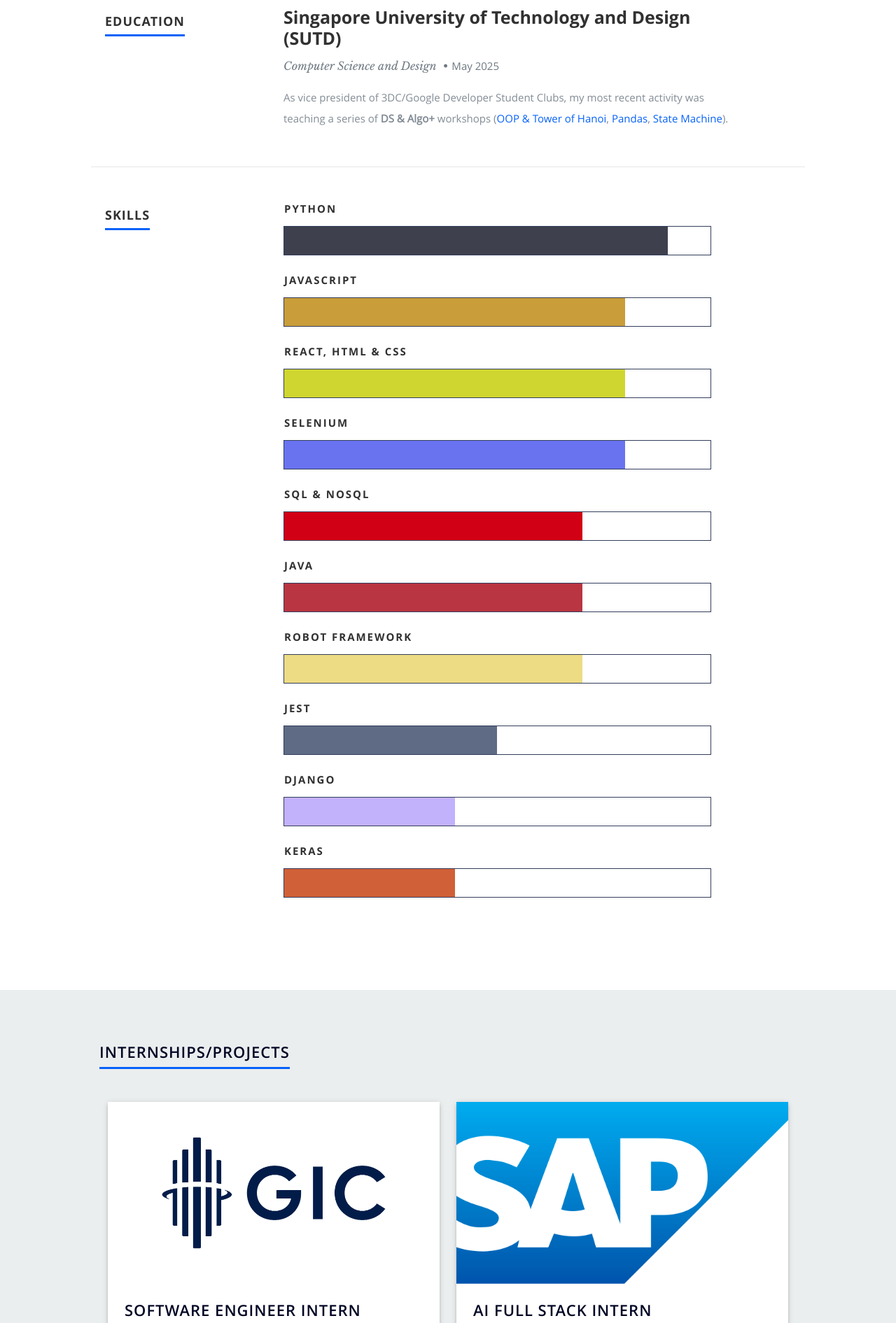
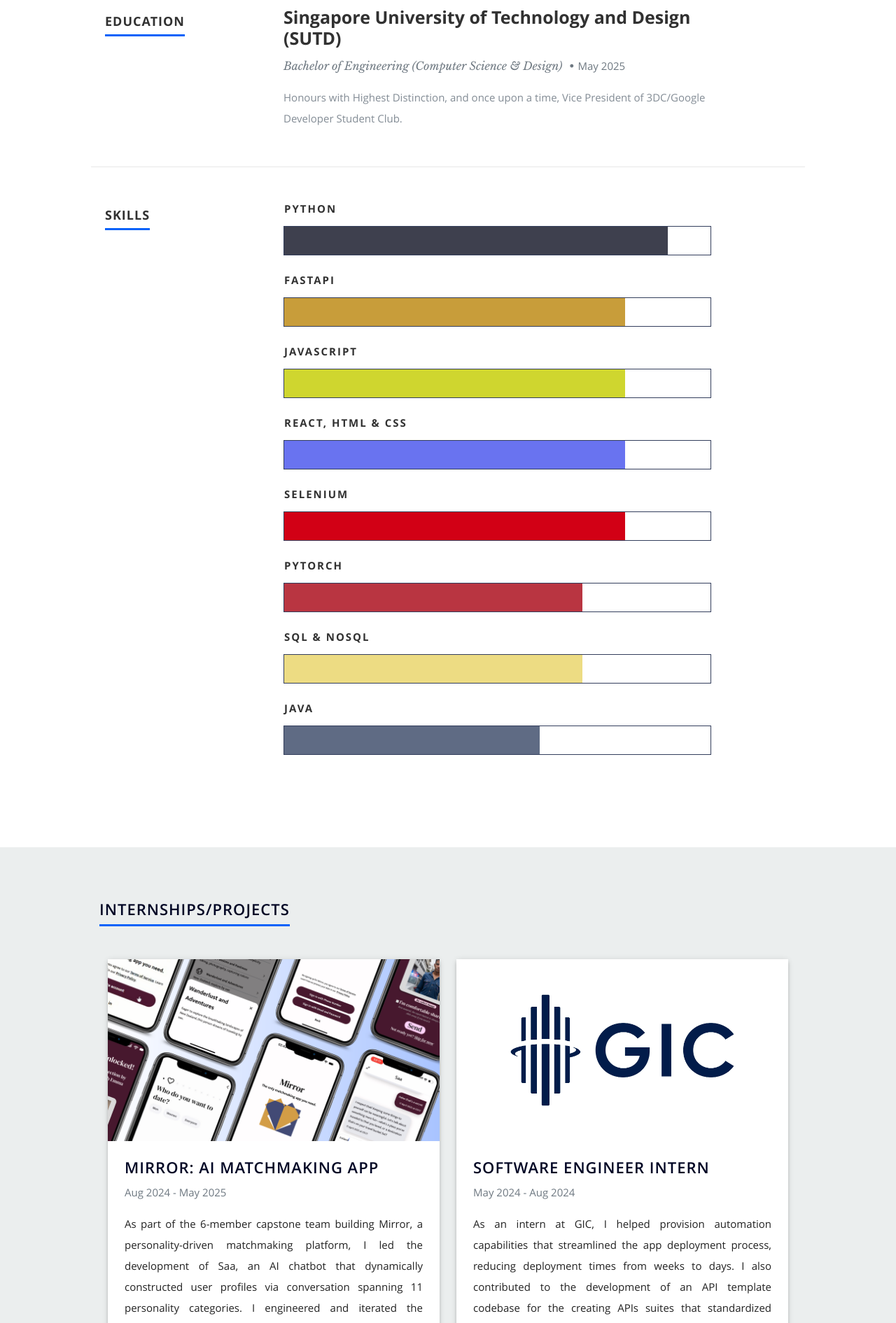
Before and after one commit to fillantrophy02/portfolio, a React (Create React App) app: page / in a window 1280 px wide. Shown: the part 880-2771 px from the top of the page at 70% size. Built offline with nearby package versions, Linux system fonts and the light colour scheme.

Commit message:
update capstone proj

```diff
--- a/src/Components/Portfolio.js
+++ b/src/Components/Portfolio.js
@@ -38,6 +38,16 @@
             <Container sx={{paddingTop: 6}}>
               <Grid container spacing={3} alignItems="stretch">
               <Grid item xs={12} md={6}>
+                  <ProjectCard
+                    imgSrc="mirror.png"
+                    title="Mirror: AI Matchmaking App"
+                    dateRange="Aug 2024 - May 2025"
+                    bodyText="As part of the 6-member capstone team building Mirror, a personality-driven matchmaking platform, I led the development of Saa, an AI chatbot that dynamically constructed user profiles via conversation spanning 11 personality categories. I engineered and iterated the onboarding workflow across pre-pilot and pilot phases, contributing to a 84% chatbot engagement rate for 138 users. On average, users spent approximately 15 minutes engaging with Saa, exchanging 30 messages per session. I also designed and executed an end-to-end Selenium testing suite that safeguarded both the integrity of chatbot conversations and the app’s interface behavior."
+                    skillTags="python,langgraph,gpt,selenium"
+                    videoUrl="https://capstoneshowcase.sutd.edu.sg/project/proj-e14-the-capybaras_mirror/#:~:text=term%20relationships.-,Product%20Video,-Current%20User%20Journey"
+                  />
+                </Grid>
+                <Grid item xs={12} md={6}>
                     <ProjectCard
                       imgSrc="gic.png"
                       title="Software Engineer Intern"
--- a/src/Components/Resume.js
+++ b/src/Components/Resume.js
@@ -23,7 +23,9 @@
             {education.degree} <span>&bull;</span>
             <em className="date">{education.graduated}</em>
           </p>
-          <p>As vice president of 3DC/Google Developer Student Clubs, my most recent activity was teaching a series of <text style={{fontWeight: "bold"}}>DS & Algo+</text> workshops (<a href="https://gdsc.community.dev/events/details/developer-student-clubs-singapore-university-of-technology-and-design-presents-ddw-clinic-oop-tower-of-hanoi/">OOP & Tower of Hanoi</a>, <a href="https://gdsc.community.dev/events/details/developer-student-clubs-singapore-university-of-technology-and-design-presents-ddw-clinic-pandas/">Pandas</a>, <a href="https://gdsc.community.dev/events/details/developer-student-clubs-singapore-university-of-technology-and-design-presents-ddw-clinic-state-machine/">State Machine</a>).</p>
+          <p>
+          Honours with Highest Distinction, and once upon a time, Vice President of 3DC/Google Developer Student Club.
+          </p>
         </div>
       );
     });
--- a/src/resumeData.js
+++ b/src/resumeData.js
@@ -1,7 +1,7 @@
 export const data = {
     "main":{
       "name":"Vy Dinh",
-      "description":"Hello! I am a CS undergraduate at Singapore University of Technology and Design (SUTD)",
+      "description":"Hello! I am a CS graduate at Singapore University of Technology and Design (SUTD)",
       "image":"profilepic.jpg",
       "bio":"Use this bio section as your way of describing yourself and saying what you do, what technologies you like to use or feel most comfortable with, describing your personality, or whatever else you feel like throwing in.",
       "contactmessage":"Here is where you should write your message to readers to have them get in contact with you.",
@@ -35,9 +35,9 @@
       "education":[
         {
           "school":"Singapore University of Technology and Design (SUTD)",
-          "degree":"Computer Science and Design",
+          "degree":"Bachelor of Engineering (Computer Science & Design)",
           "graduated":"May 2025",
-          "description":"As the vice president of 3DC/Google Developer Student Club, my most recent activity was teaching a series of data structure and algorithm workshops. "
+          "description":"Bachelor of Engineering, Computer Science & Design (Honours with Highest Distinction). Former vice president of 3DC/Google Developer Student Club."
         }
       ],
       "work":[
@@ -46,6 +46,10 @@
         {
           "name":"Python",
           "level":"90%"
+        },
+        {
+          "name":"FastAPI",
+          "level":"80%"
         },
         {
           "name":"Javascript",
@@ -60,29 +64,17 @@
           "level":"80%"
         },
         {
+          "name":"Pytorch",
+          "level":"70%"
+        },
+        {
           "name":"SQL & NoSQL",
           "level":"70%"
         },
         {
           "name":"Java",
-          "level":"70%"
+          "level":"60%"
         },
-        {
-          "name":"Robot Framework",
-          "level":"70%"
-        },
-        {
-          "name":"Jest",
-          "level":"50%"
-        },
-        {
-          "name":"Django",
-          "level":"40%"
-        },
-        {
-          "name":"Keras",
-          "level":"40%"
-        }
       ]
     },
     "portfolio":{
```
Also changed, not shown: public/images/mirror.png (added).
